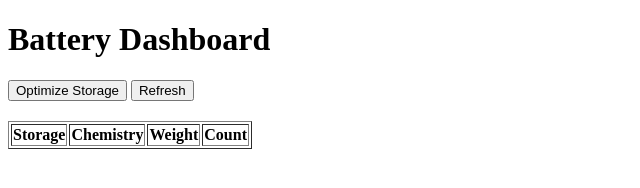
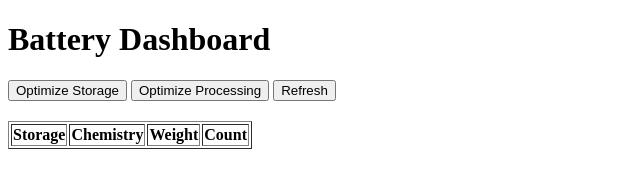
Before and after one commit to jokorjo/BattBatt, a website: page front/index.html in a window 1280 px wide. Shown: the whole page, without its empty margins (0-640 px from the left). Drawn offline with Linux system fonts and the light colour scheme; no server answers.

Commit message:
Add Optimize Processing button to index.html

```diff
--- a/front/index.html
+++ b/front/index.html
@@ -7,8 +7,9 @@
 <body>
   <h1>Battery Dashboard</h1>
 
-  <button onclick="optimize()">Optimize Storage</button>
-  <button onclick="load()">Refresh</button>
+<button onclick="optimize()">Optimize Storage</button>
+<button onclick="optimizeProcessing()">Optimize Processing</button>
+<button onclick="load()">Refresh</button>
 
   <table border="1" id="table" style="margin-top:20px">
     <thead>
```
